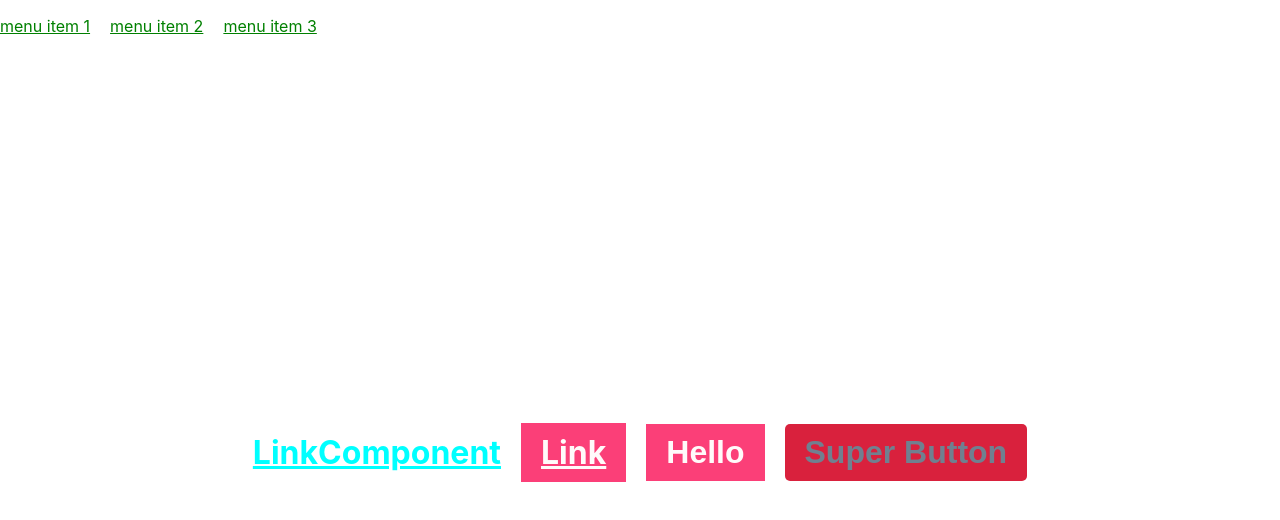
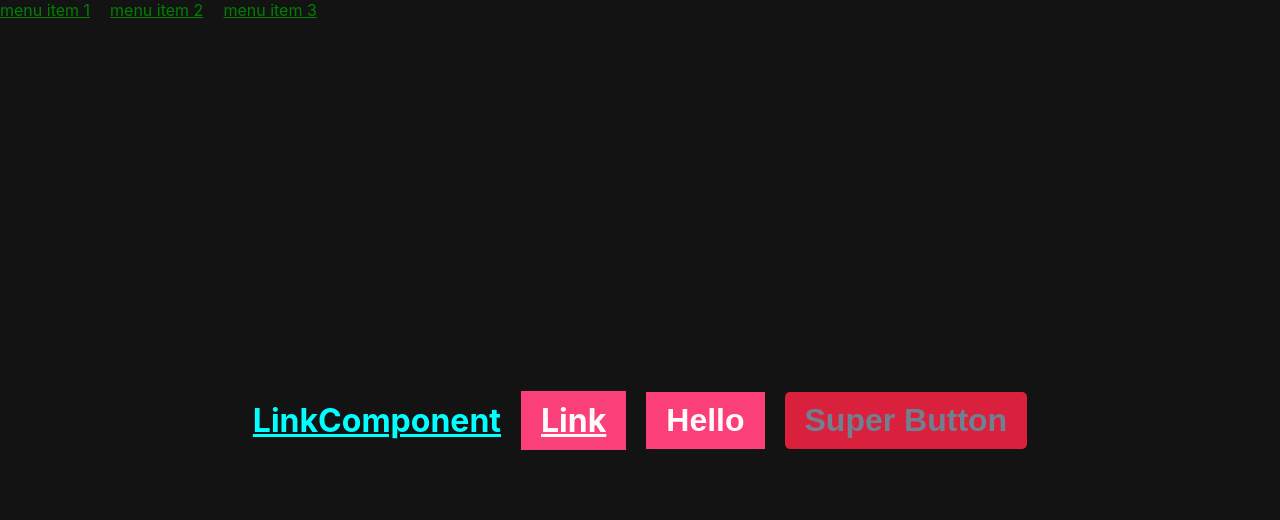
Before and after one commit to romantut1988/components-react, a React (Create React App) app: page / in a window 1280 px wide. Shown: the top 520 px of the page. Built offline with nearby package versions, Linux system fonts and the light colour scheme.

Commit message:
stylet component add vs App

```diff
--- a/src/App.tsx
+++ b/src/App.tsx
@@ -1,5 +1,8 @@
 import React from 'react';
 import styled from "styled-components";
+import {StyleBtn, SuperButton} from "./components/Button.styled";
+import {Link} from "./components/Link.styled";
+import {Menu} from "./components/Menu.styled";
 
 function App() {
     return (
@@ -23,35 +26,6 @@ function App() {
 
 export default App;
 
-const StyleBtn = styled.button`
-  border: none;
-  background-color: #fb3f78;
-  padding: 10px 20px;
-  color: snow;
-  font-size: 2rem;
-  font-weight: bold;
-
-  &:hover {
-    background-color: #3ffb97;
-  }
-
-  &:last-child {
-    background-color: #d9213d;
-  }
-`
-const Link = styled.a`
-  color: aqua;
-  font-size: 2rem;
-  font-weight: bold;
-  padding: 0;
-  background-color: transparent;
-`
-
-const SuperButton = styled(StyleBtn)`
-  border-radius: 5px;
-  background-color: chartreuse;
-  color: slategrey;
-`
 
 const Box = styled.div`
   display: flex;
@@ -67,20 +41,9 @@ const Box = styled.div`
   ${Link} {
     cursor: zoom-in;
   }
+
+  @media screen and (max-width: 800px) {
+    flex-direction: column;
+  }
+
 `
-
-const Menu = styled.nav`
-  ul {
-    display: flex;
-    list-style: none;
-    padding: 0;
-
-    li > a {
-      color: green;
-    }
-
-    li + li {
-      margin-left: 20px;
-    }
-  }
-`
--- /dev/null
+++ b/src/components/Button.styled.tsx
@@ -0,0 +1,28 @@
+import styled from "styled-components";
+import {MyAnimation} from "../styles/animations/Animations";
+
+export const StyleBtn = styled.button`
+  border: none;
+  background-color: #fb3f78;
+  padding: 10px 20px;
+  color: snow;
+  font-size: 2rem;
+  font-weight: bold;
+
+  &:hover {
+    background-color: #3ffb97;
+  }
+
+  &:last-child {
+    background-color: #d9213d;
+  }
+`
+
+export const SuperButton = styled(StyleBtn)`
+  border-radius: 5px;
+  background-color: chartreuse;
+  color: slategrey;
+  &:hover {
+    animation: ${MyAnimation} 2s ease-in-out;
+  }
+`
--- /dev/null
+++ b/src/components/Link.styled.tsx
@@ -0,0 +1,9 @@
+import styled from "styled-components";
+
+export const Link = styled.a`
+  color: aqua;
+  font-size: 2rem;
+  font-weight: bold;
+  padding: 0;
+  background-color: transparent;
+`
--- /dev/null
+++ b/src/components/Menu.styled.tsx
@@ -0,0 +1,17 @@
+import styled from "styled-components";
+
+export const Menu = styled.nav`
+  ul {
+    display: flex;
+    list-style: none;
+    padding: 0;
+
+    li > a {
+      color: green;
+    }
+
+    li + li {
+      margin-left: 20px;
+    }
+  }
+`
--- a/src/index.tsx
+++ b/src/index.tsx
@@ -1,11 +1,19 @@
 import React from 'react';
-import ReactDOM from 'react-dom';
-import './index.css';
+import ReactDOM from 'react-dom/client';
 import App from './App';
 import reportWebVitals from './reportWebVitals';
+import {GlobalStyles} from "./styles/GlobalStyles";
 
-ReactDOM.render(<App/>, document.getElementById('root'));
 
+const root = ReactDOM.createRoot(
+    document.getElementById('root') as HTMLElement
+);
+root.render(
+    <React.StrictMode>
+        <App/>
+        <GlobalStyles/>
+    </React.StrictMode>
+)
 
 // If you want to start measuring performance in your app, pass a function
 // to log results (for example: reportWebVitals(console.log))
--- /dev/null
+++ b/src/styles/GlobalStyles.tsx
@@ -0,0 +1,29 @@
+import {createGlobalStyle} from "styled-components";
+
+export const GlobalStyles = createGlobalStyle`
+  *,
+  *::before,
+  *::after {
+    margin: 0;
+    padding: 0;
+    box-sizing: border-box;
+  }
+
+  body {
+    background-color: #131313;
+  }
+
+  body {
+    margin: 0;
+    font-family: -apple-system, BlinkMacSystemFont, 'Segoe UI', 'Roboto', 'Oxygen',
+    'Ubuntu', 'Cantarell', 'Fira Sans', 'Droid Sans', 'Helvetica Neue',
+    sans-serif;
+    -webkit-font-smoothing: antialiased;
+    -moz-osx-font-smoothing: grayscale;
+  }
+
+  code {
+    font-family: source-code-pro, Menlo, Monaco, Consolas, 'Courier New',
+    monospace;
+  }
+`
--- /dev/null
+++ b/src/styles/animations/Animations.tsx
@@ -0,0 +1,10 @@
+import {keyframes} from "styled-components";
+
+export const MyAnimation = keyframes`
+  from {
+    transform: rotate(0deg);
+  }
+  to {
+    transform: rotate(360deg);
+  }
+`
```
